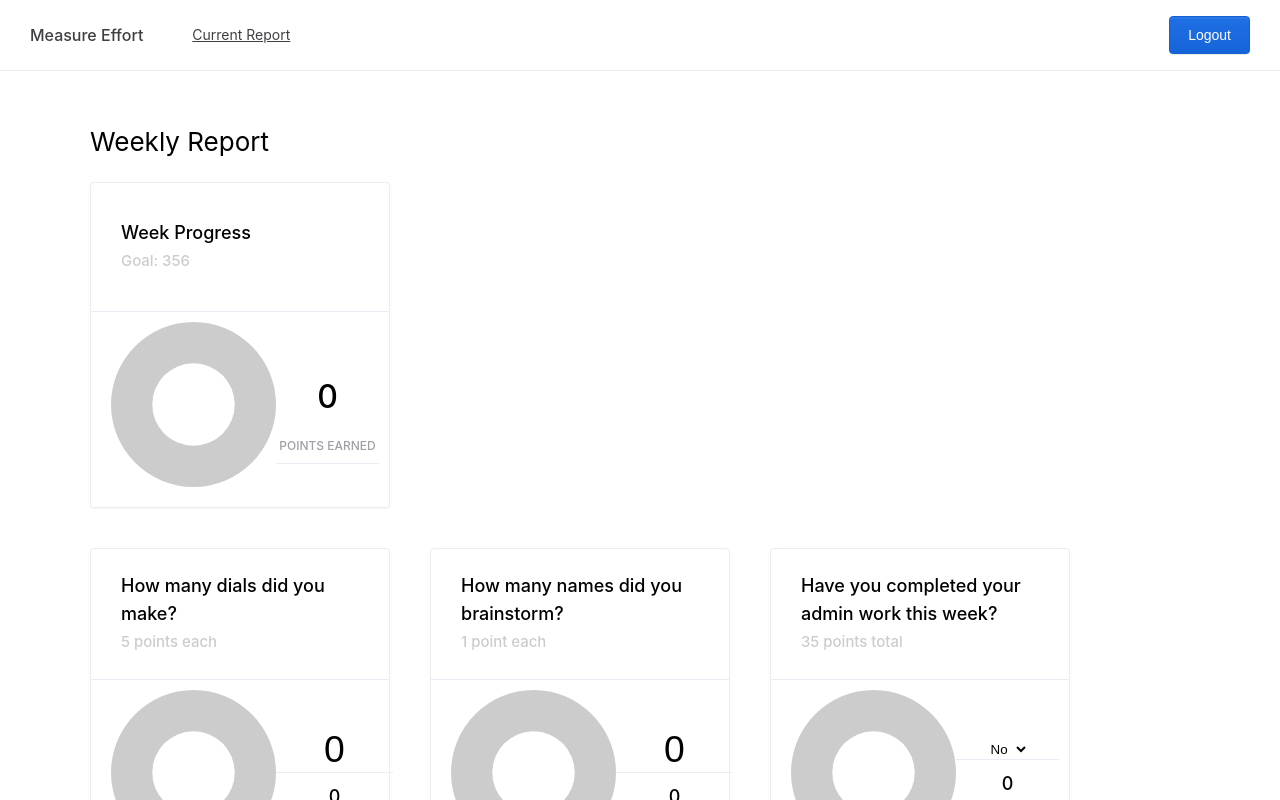
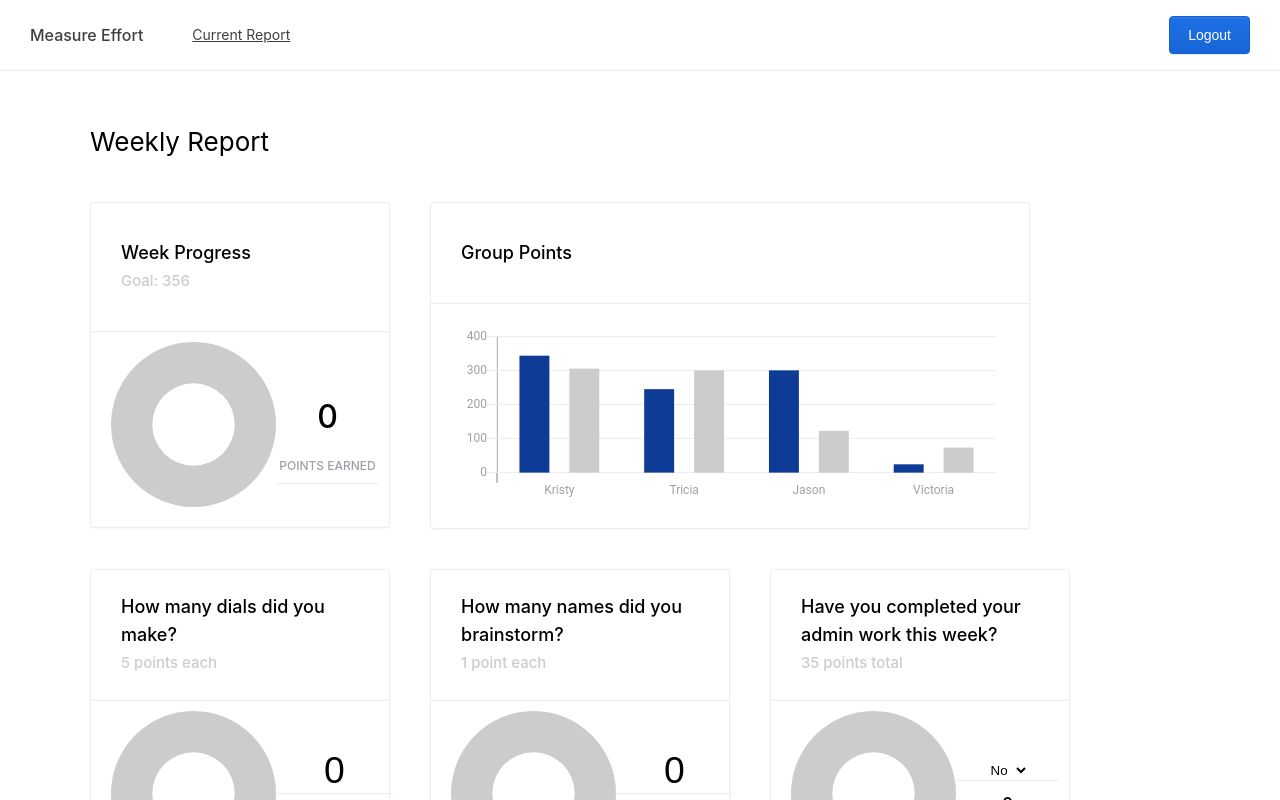
Before and after one commit to ericrobinsondev/effort, a React (Create React App) app in the folder client/: page /current in a window 1280 px wide. Both pictures are taken after typing "name@example.com", "Sample123" into the empty fields and a click on the button "Login". Shown: the top 800 px of the page. Built offline with nearby package versions, Linux system fonts and the light colour scheme.

Commit message:
Added group points chart and fixture; mocked API

```diff
--- a/client/src/@uik/UikChart/getDefaultOptions.js
+++ b/client/src/@uik/UikChart/getDefaultOptions.js
@@ -5,7 +5,7 @@
 export default valueFormatter => ({
   animation: false,
   hover: {
-    mode: 'label',
+    mode: 'label'
   },
   responsive: true,
   maintainAspectRatio: false,
@@ -16,46 +16,49 @@ export default valueFormatter => ({
     position: 'nearest',
     callbacks: {
       labelColor: (tooltipItem, chartInstance) => {
-        const meta = chartInstance.getDatasetMeta(tooltipItem.datasetIndex)
-        const activeElement = meta.data[tooltipItem.index]
-        const view = activeElement._view // eslint-disable-line
+        const meta = chartInstance.getDatasetMeta(tooltipItem.datasetIndex);
+        const activeElement = meta.data[tooltipItem.index];
+        const view = activeElement._view; // eslint-disable-line
         return {
           borderColor: 'transparent',
-          backgroundColor: view.backgroundColor,
+          backgroundColor: view.backgroundColor
+        };
+      }
     }
   },
-    },
-  },
   legend: {
-    display: false,
+    display: false
   },
   scales: {
-    yAxes: [{
+    yAxes: [
+      {
         stacked: false,
         gridLines: {
           zeroLineWidth: 1,
           zeroLineColor: '#EAEDF3',
-        color: '#EAEDF3',
+          color: '#EAEDF3'
         },
         ticks: {
           beginAtZero: true,
           callback: valueFormatter,
           maxTicksLimit: 5,
-        fontColor: '#9EA0A5',
-      },
-    }],
-    xAxes: [{
+          fontColor: '#9EA0A5'
+        }
+      }
+    ],
+    xAxes: [
+      {
         stacked: false,
         gridLines: {
           color: 'transparent',
           zeroLineWidth: 2,
-        drawBorder: false,
+          drawBorder: false
         },
         ticks: {
-        fontColor: '#9EA0A5',
+          fontColor: '#9EA0A5'
         },
-      barPercentage: 0.7,
-      maxBarThickness: 12,
-    }],
-  },
-})
+        barPercentage: 0.6
+      }
+    ]
+  }
+});
--- a/client/src/@uik/UikChart/index.js
+++ b/client/src/@uik/UikChart/index.js
@@ -1,7 +1,7 @@
 import React, { PureComponent } from 'react';
 import classnames from 'classnames';
 import defaultsDeep from 'lodash.defaultsdeep';
-import { defaults as chartjsDefaults, Doughnut, Line } from 'react-chartjs-2';
+import { defaults as chartjsDefaults, Doughnut, Bar } from 'react-chartjs-2';
 
 import createCustomTooltip from './CustomTooltip';
 import cls from './chartjs.scss';
@@ -135,8 +135,8 @@ export default class UikChart extends PureComponent {
       <div className={classnames(cls.wrapper, className)}>
         <div ref={this.setRef('wrapper')} className={cls.canvasWrapper}>
           <div className={cls.tooltipWrapper} style={sizecls}>
-            {chartType === 'Line' ? (
-              <Line
+            {chartType === 'Bar' ? (
+              <Bar
                 ref={this.setRef('chart')}
                 data={data}
                 id={id || 'chart'}
--- /dev/null
+++ b/client/src/views/Report/GroupChart.jsx
@@ -0,0 +1,65 @@
+import React from 'react';
+import UikChart from '../../@uik/UikChart';
+import '../../@uik/UikChart/chartjs.scss';
+import { UikWidget, UikWidgetHeader, UikWidgetContent } from '../../@uik';
+
+export const GroupChart = props => {
+  const { groupPoints } = props;
+
+  const styles = {
+    width: '600px',
+    margin: '20px'
+  };
+
+  const pointsData = Object.values(groupPoints).reduce(
+    (acc, curr) => {
+      acc.labels.push(curr.name);
+      acc.currentWeekPoints.push(curr.currentWeekPoints);
+      acc.previousWeekPoints.push(curr.previousWeekPoints);
+      return acc;
+    },
+    {
+      labels: [],
+      currentWeekPoints: [],
+      previousWeekPoints: []
+    }
+  );
+
+  return (
+    <div style={styles}>
+      <UikWidget>
+        <UikWidgetHeader>Group Points</UikWidgetHeader>
+        <UikWidgetContent>
+          <UikChart
+            chartType='Bar'
+            data={{
+              labels: pointsData.labels,
+              datasets: [
+                {
+                  label: 'Current Week',
+                  backgroundColor: '#0D3B95',
+                  data: pointsData.currentWeekPoints
+                },
+                {
+                  label: 'Previous Week',
+                  backgroundColor: '#CCC',
+                  data: pointsData.previousWeekPoints
+                }
+              ],
+              options: {
+                scales: {
+                  xAxes: [
+                    {
+                      barThickness: 500
+                    }
+                  ]
+                }
+              }
+            }}
+            height={174}
+          />
+        </UikWidgetContent>
+      </UikWidget>
+    </div>
+  );
+};
--- a/client/src/views/Report/Report.jsx
+++ b/client/src/views/Report/Report.jsx
@@ -1,7 +1,9 @@
 import React, { Component } from 'react';
 import { QuestionChart } from './QuestionChart';
 import { WeekProgressChart } from './WeekProgressChart';
+import { GroupChart } from './GroupChart';
 import { UikToggle, UikButton, UikHeadline, UikContentTitle } from '../../@uik';
+import { mockAPI } from './fixture';
 
 export class Report extends Component {
   constructor(props) {
@@ -11,79 +13,21 @@ export class Report extends Component {
   }
 
   state = {
-    id: 123,
-    userId: 4321,
-    startDate: {
-      year: 2019,
-      month: 4,
-      day: 21
-    },
-    pointsEarned: 0,
-    pointsExpected: 356,
-    questions: {
-      0: {
-        id: 0,
-        title: 'How many dials did you make?',
-        pointsEach: 5,
-        creditForEach: true,
-        pointsEarned: 0,
-        pointsExpected: 50,
-        comment: '',
-        amount: 0
-      },
-      1: {
-        id: 1,
-        title: 'How many names did you brainstorm?',
-        pointsEach: 1,
-        creditForEach: true,
-        pointsEarned: 0,
-        pointsExpected: 35,
-        comment: '',
-        amount: 0
-      },
-      2: {
-        id: 2,
-        title: 'Have you completed your admin work this week?',
-        pointsEach: 35,
-        creditForEach: false,
-        pointsEarned: 0,
-        pointsExpected: 35,
-        comment: '',
-        amount: 0
-      },
-      3: {
-        id: 3,
-        title: 'How many asks have you made this week?',
-        pointsEach: 15,
-        creditForEach: true,
-        pointsEarned: 0,
-        pointsExpected: 45,
-        comment: '',
-        amount: 0
-      },
-      4: {
-        id: 4,
-        title: 'How many thank you notes have you written this week?',
-        pointsEach: 5,
-        creditForEach: true,
-        pointsEarned: 0,
-        pointsExpected: 45,
-        comment: '',
-        amount: 0
-      },
-      5: {
-        id: 5,
-        title: 'How many pastors have you talked to this week?',
-        pointsEach: 7,
-        creditForEach: true,
-        pointsEarned: 0,
-        pointsExpected: 45,
-        comment: '',
-        amount: 0
+    groupPoints: {}
+  };
+
+  componentDidMount() {
+    this.setState(this.loadReportData());
+    this.setState({ groupPoints: this.loadGroupPoints() });
   }
-    },
-    reportComment: ''
-  };
+
+  loadReportData() {
+    return mockAPI.loadReportData();
+  }
+
+  loadGroupPoints() {
+    return mockAPI.loadGroupPoints();
+  }
 
   changeAmount = event => {
     const idToUpdate = event.target.getAttribute('data-id');
@@ -93,8 +37,6 @@ export class Report extends Component {
       event.target.value,
       question.pointsEach
     );
-
-    console.log(pointsEarned);
 
     this.setState({
       pointsEarned:
@@ -118,11 +60,12 @@ export class Report extends Component {
     return (
       <div style={{ padding: '30px' }}>
         <UikHeadline style={{ marginLeft: '20px' }}>Weekly Report</UikHeadline>
-        <div>
+        <div style={{ display: 'flex', justifyContent: 'flex-start' }}>
           <WeekProgressChart
             pointsExpected={this.state.pointsExpected}
             pointsEarned={this.state.pointsEarned}
           />
+          <GroupChart groupPoints={this.state.groupPoints} />
         </div>
         <div
           style={{
@@ -137,7 +80,8 @@ export class Report extends Component {
               justifyContent: 'flex-start'
             }}
           >
-            {Object.values(this.state.questions).map(question => {
+            {this.state.questions
+              ? Object.values(this.state.questions).map(question => {
                   return (
                     <QuestionChart
                       id={question.id}
@@ -152,7 +96,8 @@ export class Report extends Component {
                       handleChange={this.changeAmount}
                     />
                   );
-            })}
+                })
+              : ''}
           </div>
         </div>
         <div style={{ margin: '20px' }}>
--- /dev/null
+++ b/client/src/views/Report/fixture.js
@@ -0,0 +1,102 @@
+export const mockAPI = {
+  loadReportData: () => {
+    return {
+      id: 123,
+      userId: 4321,
+      startDate: {
+        year: 2019,
+        month: 4,
+        day: 21
+      },
+      pointsEarned: 0,
+      pointsExpected: 356,
+      questions: {
+        0: {
+          id: 0,
+          title: 'How many dials did you make?',
+          pointsEach: 5,
+          creditForEach: true,
+          pointsEarned: 0,
+          pointsExpected: 50,
+          comment: '',
+          amount: 0
+        },
+        1: {
+          id: 1,
+          title: 'How many names did you brainstorm?',
+          pointsEach: 1,
+          creditForEach: true,
+          pointsEarned: 0,
+          pointsExpected: 35,
+          comment: '',
+          amount: 0
+        },
+        2: {
+          id: 2,
+          title: 'Have you completed your admin work this week?',
+          pointsEach: 35,
+          creditForEach: false,
+          pointsEarned: 0,
+          pointsExpected: 35,
+          comment: '',
+          amount: 0
+        },
+        3: {
+          id: 3,
+          title: 'How many asks have you made this week?',
+          pointsEach: 15,
+          creditForEach: true,
+          pointsEarned: 0,
+          pointsExpected: 45,
+          comment: '',
+          amount: 0
+        },
+        4: {
+          id: 4,
+          title: 'How many thank you notes have you written this week?',
+          pointsEach: 5,
+          creditForEach: true,
+          pointsEarned: 0,
+          pointsExpected: 45,
+          comment: '',
+          amount: 0
+        },
+        5: {
+          id: 5,
+          title: 'How many pastors have you talked to this week?',
+          pointsEach: 7,
+          creditForEach: true,
+          pointsEarned: 0,
+          pointsExpected: 45,
+          comment: '',
+          amount: 0
+        }
+      },
+      reportComment: ''
+    };
+  },
+  loadGroupPoints: () => {
+    return {
+      0: {
+        name: 'Kristy',
+        currentWeekPoints: 343,
+        previousWeekPoints: 305
+      },
+      1: {
+        name: 'Tricia',
+        currentWeekPoints: 245,
+        previousWeekPoints: 300
+      },
+      2: {
+        name: 'Jason',
+        currentWeekPoints: 300,
+        previousWeekPoints: 123
+      },
+      3: {
+        name: 'Victoria',
+        currentWeekPoints: 25,
+        previousWeekPoints: 74
+      }
+    };
+  }
+};
```
Lines whose indentation alone changed are shown as unchanged.
